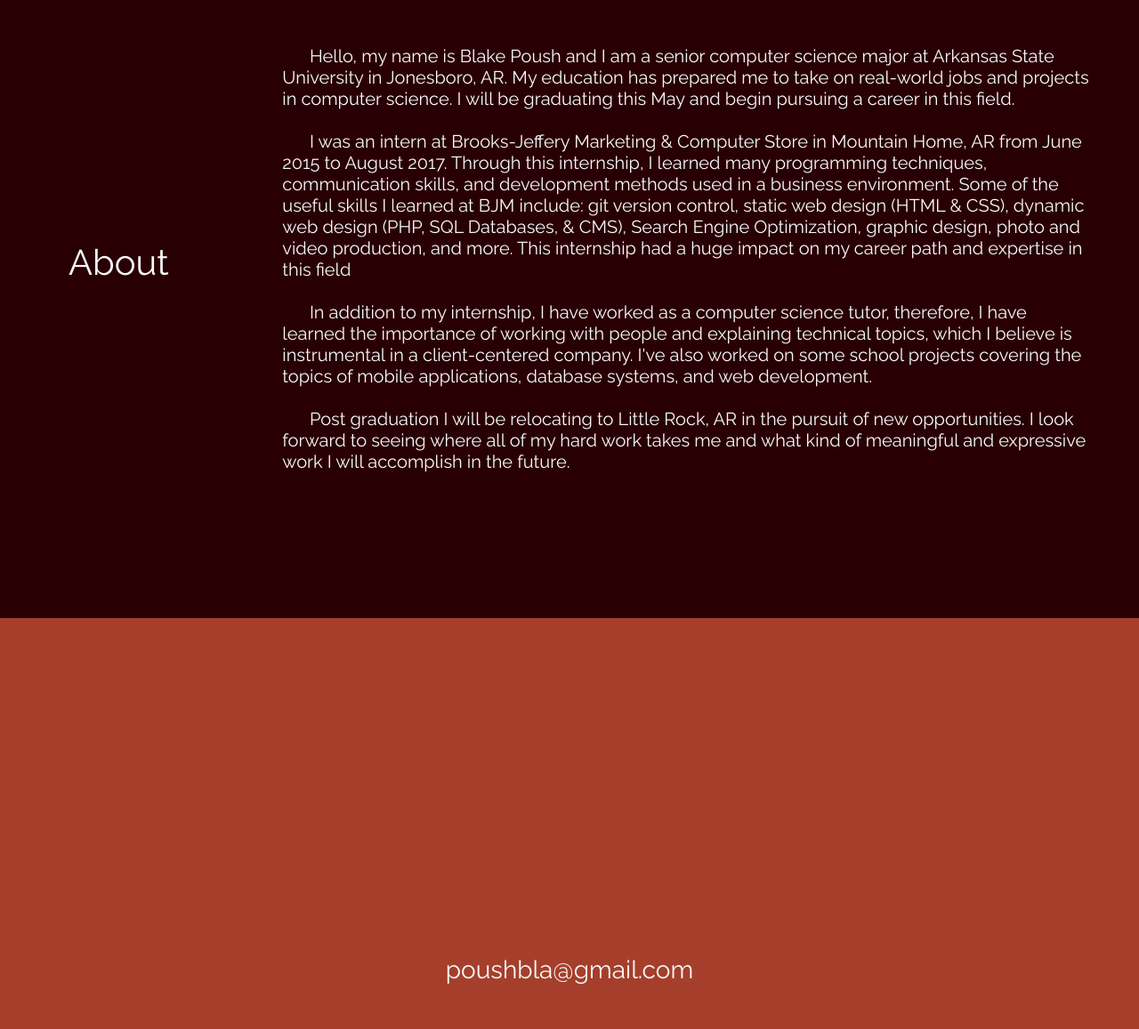
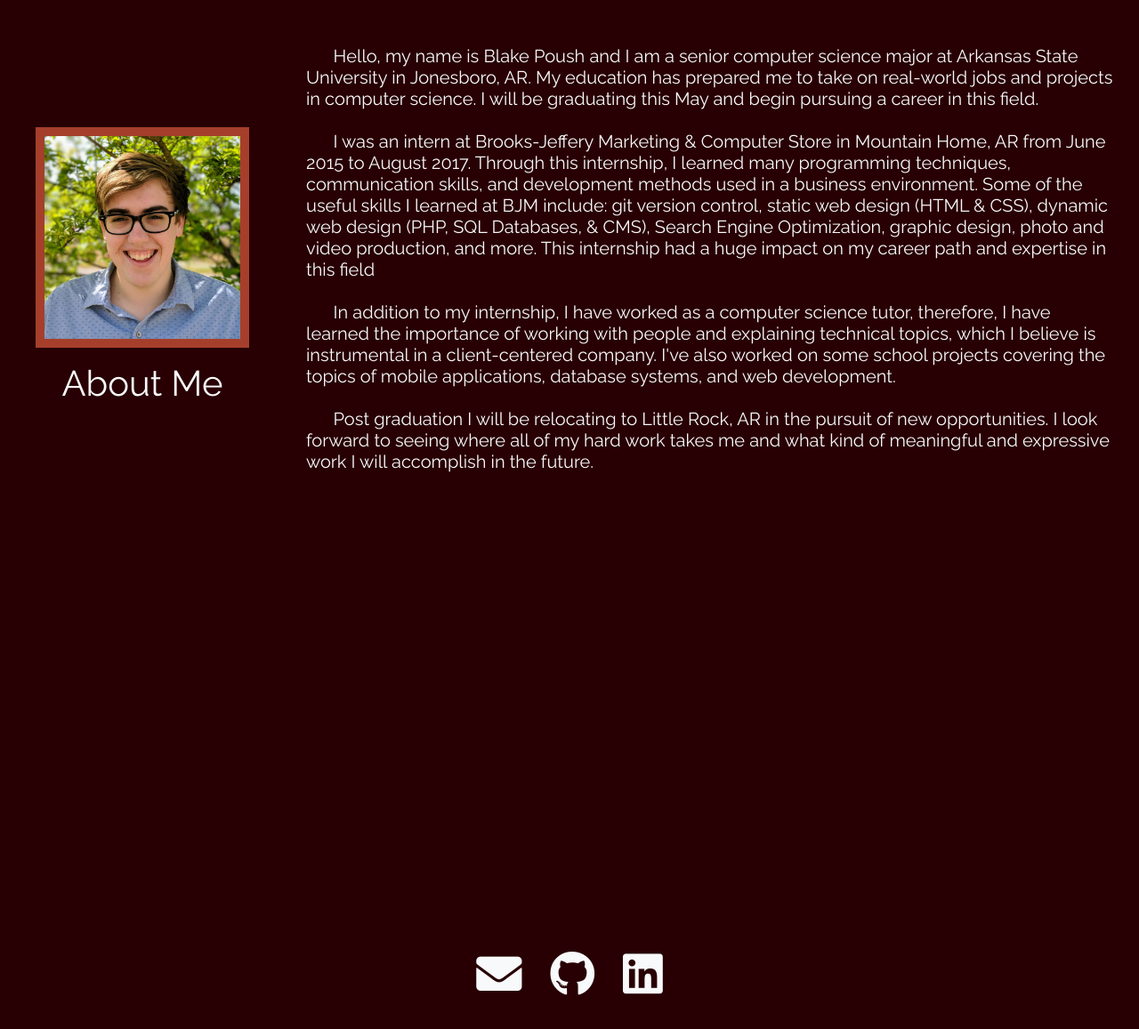
Before and after one commit to blakepoush/blakepoush.github.io, a plain HTML site: page index.html in a window 1280 px wide. Shown: the part 905-2062 px from the top of the page at 89% size. Drawn offline with nearby package versions, Linux system fonts and the light colour scheme.

Commit message:
added portrait

```diff
--- a/index.html
+++ b/index.html
@@ -25,8 +25,11 @@
         </div>
     </section>
     <section id="about" class="row content-view container-fluid p-0 text-light">
-        <h1 class="col-sm-2 m-auto py-3 text-center">About</h1>
-        <div class="col-sm-9 m-auto py-5 px-4">
+        <div class="col-lg-3 m-auto py-3 text-center">
+            <img src="./images/portrait.jpg" height="auto" class="my-3" id="portrait">
+            <h1>About Me</h1>
+        </div>
+        <div class="col-md-9 m-auto py-5 px-4">
             <h5>&nbsp;&nbsp;&nbsp;&nbsp;&nbsp;&nbsp;Hello, my name is Blake Poush and I am a senior computer science major at Arkansas State University in Jonesboro, AR.
                 My education has prepared me to take on real-world jobs and projects in computer science.
                 I will be graduating this May and begin pursuing a career in this field.
@@ -44,7 +47,11 @@
     </section>
     <section id="contact" class="row content-view container-fluid p-0">
         <div class="m-auto">
-           <h3 class="align-center"><a href="mailto:poushbla@gmail.com" class="text-light email text-center">poushbla@gmail.com</a></h3>
+            <div class="row m-3">
+                    <a href="mailto:poushbla@gmail.com" target="blank" class="links p-3 m-auto text-center text-light fas fa-envelope"></a>
+                    <a href="https://github.com/blakepoush/" target="blank" class="links p-3 m-auto text-center text-light fab fa-github"></a>
+                    <a href="https://www.linkedin.com/in/blake-poush-b28a05181/" target="blank" class="links p-3 m-auto text-center text-light fab fa-linkedin"></a>
+            </div>
         </div>
         </section>
     <a onclick="topFunction()"  id="top" class="fixed-bottom text-right p-3">
--- a/styles/main.css
+++ b/styles/main.css
@@ -44,9 +44,14 @@ a{
     background: var(--color-dark);
 }
 
+#projects{
+    font-family: 'Raleway', sans-serif;
+    background: var(--highlight);
+}
+
 #contact{
     font-family: 'Raleway', sans-serif;
-    background: var(--highlight);
+    background: var(--color-dark);
 }
 
 #email{
@@ -55,6 +60,13 @@ a{
 
 #top{
     opacity: 0;
+}
+
+#portrait{
+    width: 15rem;
+    border-style: solid;
+    border-width: 10px;
+    border-color: var(--highlight);
 }
 
 .fa-arrow-alt-circle-up{
@@ -100,6 +112,16 @@ a{
     min-height: 20vh;
 
 }
+.links{
+    color: white;
+    font-size: 4vw;
+}
+
+.links:hover{
+    color: white !important;
+    text-decoration: none;
+    font-size: 4vw;
+}
 
 @media (max-width: 1024px) {
     .title{font-size: 6vw;}
```
Also changed, not shown: images/portrait.jpg (added), images/projects/cscade1.png (added), images/projects/cscade2.png (added).
